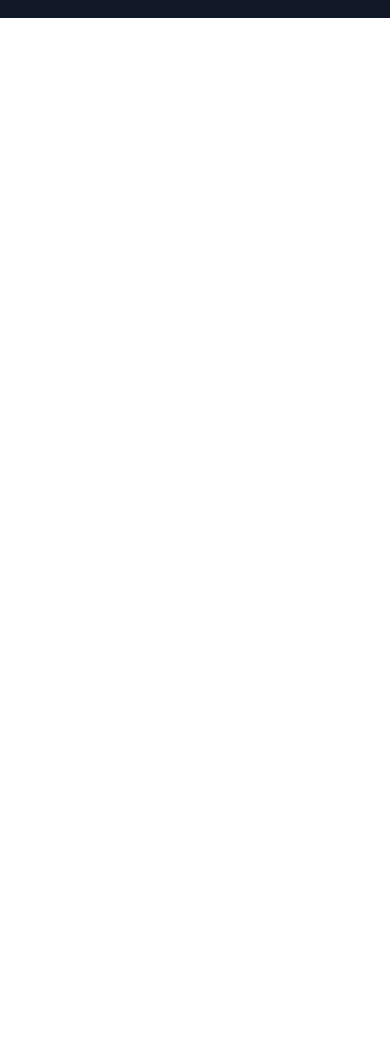
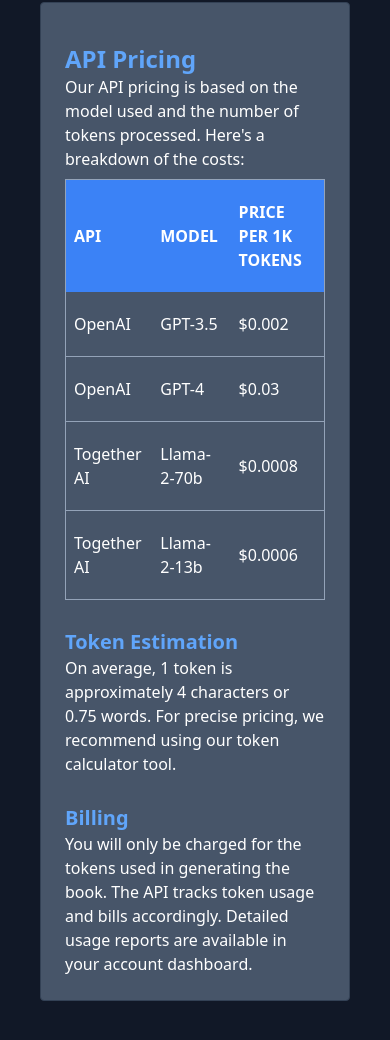
Before and after one commit to Ashlyn-Joshy/BookAIAssignment, a React (Create React App) app in the folder frontend/: page / in a window 390 px wide. Shown: the part 4760-5800 px from the top of the page. Before the commit the page ends 4778 px from the top, so only its background shows below. Built offline with nearby package versions, Linux system fonts and the light colour scheme.

Commit message:
api pricing component added

```diff
--- /dev/null
+++ b/frontend/src/components/APIPricing.js
@@ -0,0 +1,53 @@
+import React from "react";
+
+const APIPricing = () => {
+  return (
+    <div className="border border-slate-700 rounded px-6 pb-6 pt-10 bg-slate-600 mt-6 w-full h-full">
+      <h1 className=" text-2xl font-bold text-blue-400">API Pricing</h1>
+      <p className="text-white">
+        Our API pricing is based on the model used and the number of tokens
+        processed. Here's a breakdown of the costs:
+      </p>
+      <table className="mt-2 border w-full text-white border-slate-400 rounded sm:text-sm sm:px-1 md:text-base md:px-2">
+        <tr className="uppercase bg-blue-500 text-white text-left">
+          <th className="py-5 px-2">API</th>
+          <th className="py-5 px-2">Model</th>
+          <th className="py-5 px-2">Price per 1K tokens</th>
+        </tr>
+        <tr className="border-b border-slate-400">
+          <td className="py-5 px-2">OpenAI</td>
+          <td className="py-5 px-2">GPT-3.5</td>
+          <td className="py-5 px-2">$0.002</td>
+        </tr>
+        <tr className="border-b border-slate-400">
+          <td className="py-5 px-2">OpenAI</td>
+          <td className="py-5 px-2">GPT-4</td>
+          <td className="py-5 px-2">$0.03</td>
+        </tr>
+        <tr className="border-b border-slate-400">
+          <td className="py-5 px-2">Together AI</td>
+          <td className="py-5 px-2">Llama-2-70b</td>
+          <td className="py-5 px-2">$0.0008</td>
+        </tr>
+        <tr className="border-b border-slate-400">
+          <td className="py-5 px-2">Together AI</td>
+          <td className="py-5 px-2">Llama-2-13b</td>
+          <td className="py-5 px-2">$0.0006</td>
+        </tr>
+      </table>
+      <h3 className="text-xl font-bold text-blue-400 mt-7">Token Estimation</h3>
+      <p className="text-white">
+        On average, 1 token is approximately 4 characters or 0.75 words. For
+        precise pricing, we recommend using our token calculator tool.
+      </p>
+      <h3 className="text-xl font-bold text-blue-400 mt-7">Billing</h3>
+      <p className="text-white">
+        You will only be charged for the tokens used in generating the book. The
+        API tracks token usage and bills accordingly. Detailed usage reports are
+        available in your account dashboard.
+      </p>
+    </div>
+  );
+};
+
+export default APIPricing;
--- a/frontend/src/components/Endpoints.js
+++ b/frontend/src/components/Endpoints.js
@@ -12,7 +12,7 @@
         </button>
       </p>
       <h3 className="text-xl font-bold text-blue-400 mt-7">Request Body</h3>
-      <table className="mt-2 border w-full text-white border-slate-400 rounded">
+      <table className="mt-2 border w-full text-white border-slate-400 rounded sm:text-sm sm:px-1 md:text-base md:px-2">
         <tr className="uppercase bg-blue-500 text-white text-left">
           <th className="py-5 px-2">Parameter</th>
           <th className="py-5 px-2">Type</th>
--- a/frontend/src/components/PricingBody.js
+++ b/frontend/src/components/PricingBody.js
@@ -6,6 +6,7 @@
 import Endpoints from "./Endpoints";
 import Tutorial from "./Tutorial";
 import CodeExamples from "./CodeExamples";
+import APIPricing from "./APIPricing";
 
 const PricingBody = () => {
   return (
@@ -15,6 +16,7 @@
       <Endpoints />
       <Tutorial />
       <CodeExamples />
+      <APIPricing />
     </div>
   );
 };
```
